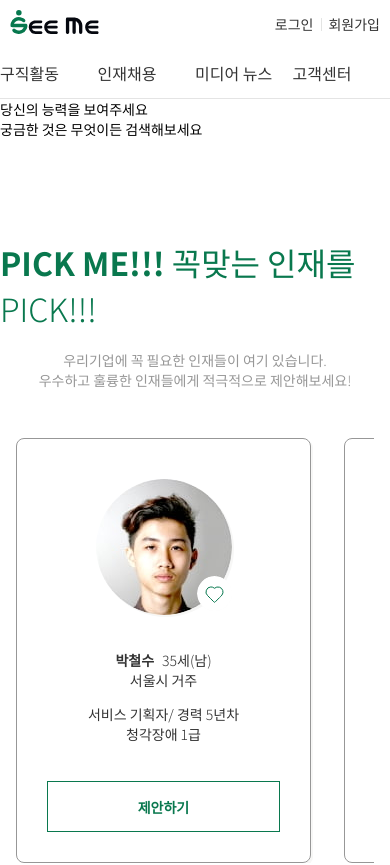
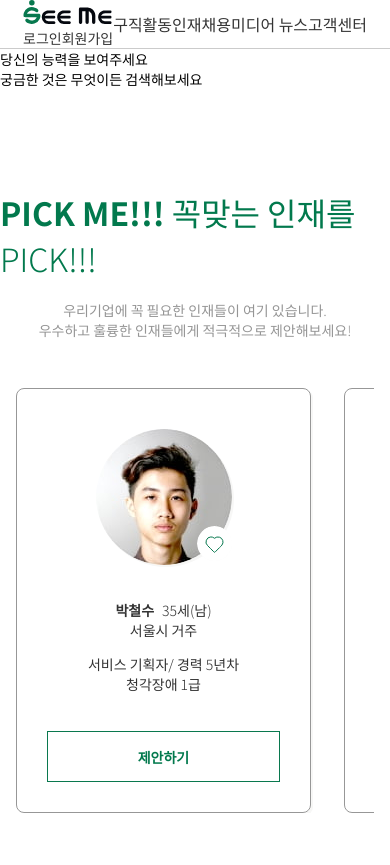
Before and after one commit to volunteer-project-1/volunteer_client, a Next.js app: page / in a window 390 px wide. Shown: the top 865 px of the page. Built offline with nearby package versions, Linux system fonts and the light colour scheme.

Commit message:
반응형 vw vh function 추가 header 재작업중

```diff
--- a/src/assets/scss/_utils.scss
+++ b/src/assets/scss/_utils.scss
@@ -19,3 +19,12 @@ $tablet: 1000px; //갤럭시 폴드 기준 1000px
   width: $calculated;
   height: $calculated;
 }
+
+@function g-vw($width, $target) {
+  $vw-context: ($width * 0.01) * 1px;
+  @return ($target/$vw-context) * 1vw;
+}
+@function g-vh($height, $target) {
+  $vw-context: ($height * 0.01) * 1px;
+  @return ($target/$vw-context) * 1vw;
+}
--- a/src/assets/scss/common_component.scss
+++ b/src/assets/scss/common_component.scss
@@ -1,88 +1,35 @@
+// header
+
 .headerWrap {
-  position: relative;
-  display: flex;
-  align-items: center;
-  height: 75px;
-  width: 100%;
-  margin: 0 auto;
-  border-bottom: 1px solid #e4e4e4;
-}
-
-.gnb {
-  display: flex;
-  flex: 1;
-  align-items: center;
-  li {
-    flex: 1;
-    text-align: center;
-    a {
-      @extend .font, .size16, .w400;
-      height: 50px;
-      display: flex;
-      align-items: center;
+  border-bottom: 1px solid #cbcbcb;
+  .logo {
+    img {
+      height: g-vw(1280, 24px);
     }
+  }
+  .inner {
+    position: relative;
+    display: flex;
+    align-items: center;
+    justify-content: center;
   }
 }
 
-.logo {
-  position: absolute;
-  left: 20px;
+.header_scroll {
+  height: g-vw(1280, 72px);
 }
-
-.cs_login {
-  position: absolute;
+.gnb {
   display: flex;
+  height: 100%;
   align-items: center;
+  li {
+  }
   a {
-    @extend .font, .size14, .w400;
+    font-size: 16px;
   }
-
-  right: 20px;
-  .lg {
-    display: inline-block;
-    margin-right: 6px;
-
-    &::after {
-      display: inline-block;
-      content: "";
-      position: relative;
-      top: 1px;
-      width: 1px;
-      height: 13px;
-      margin-left: 8px;
-      background-color: #e3e4e3;
-    }
-  }
-}
-.header_scroll {
-  display: flex;
-  margin: auto;
-  width: 100%;
 }
 
 @include tablet {
-  .headerWrap {
-    display: block;
-    height: auto;
-    .header_top {
-      display: flex;
-      place-content: space-between;
-      margin-bottom: 10px;
-      padding-top: 10px;
-      padding-left: 10px;
-      padding-right: 10px;
-    }
-  }
-
-  .logo {
-    position: relative;
-    left: 0;
-  }
-
-  .cs_login {
-    position: relative;
-    right: 0px;
-  }
 }
 
 @include mobile {
--- a/src/assets/scss/font.scss
+++ b/src/assets/scss/font.scss
@@ -8,19 +8,22 @@
   // color
 
   &.green {
-    color: #09784e;
+    color: #02794d;
   }
 
   &.white {
     color: #fff;
   }
 
+  &.dark2 {
+    color: #222;
+  }
   &.dark3 {
     color: #333;
   }
 
   &.gray9 {
-    color: #979797;
+    color: #959595;
   }
   // weight
   &.w300 {
--- a/src/components/layout/Header.tsx
+++ b/src/components/layout/Header.tsx
@@ -8,6 +8,7 @@ const menus = ["구직활동", "인재채용", "미디어 뉴스", "고객센터
 
 const Header = () => (
   <div className="headerWrap">
+    <div className="inner">
       <div className="header_top">
         <div className="logo">
           <Link href="/">
@@ -38,6 +39,7 @@ const Header = () => (
         </ul>
       </div>
     </div>
+  </div>
 );
 
 export default Header;
```
Lines whose indentation alone changed are shown as unchanged.
